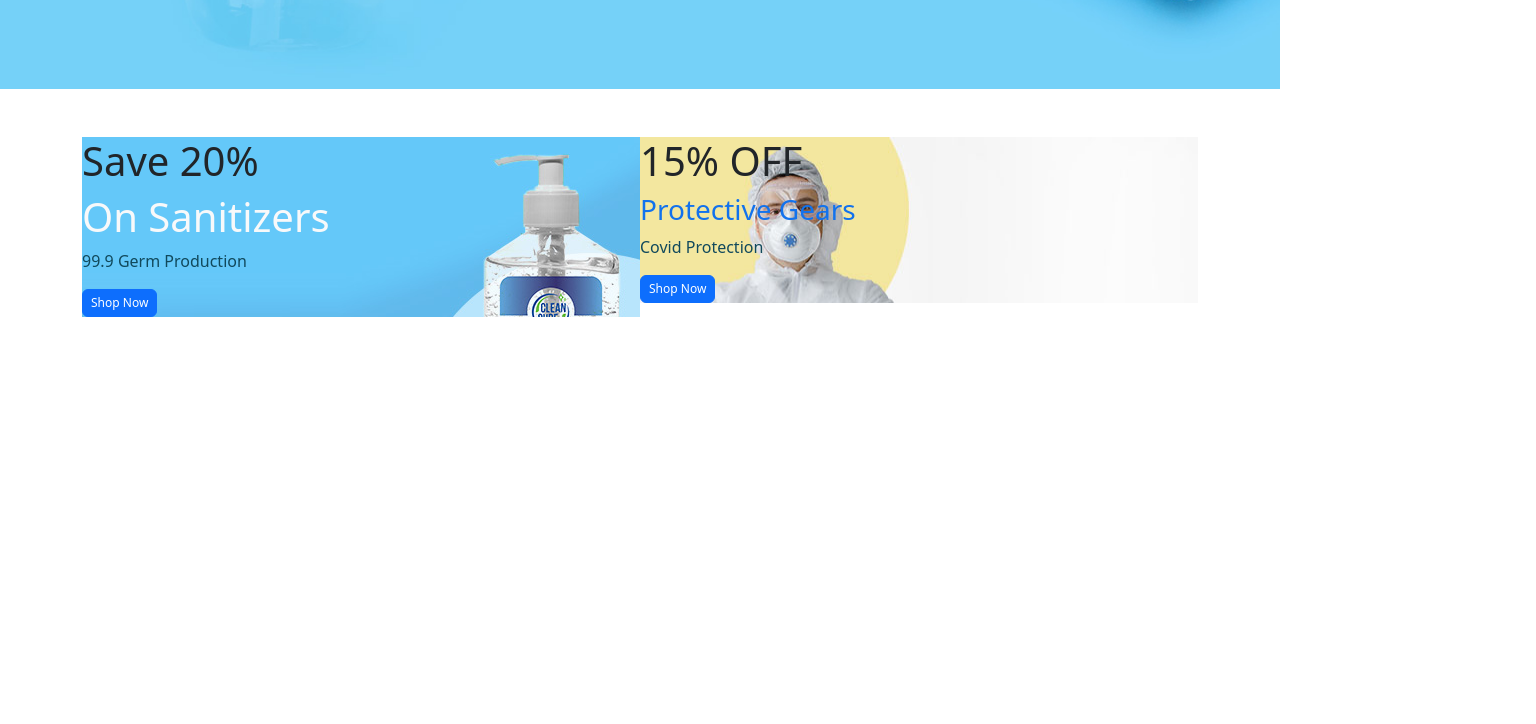
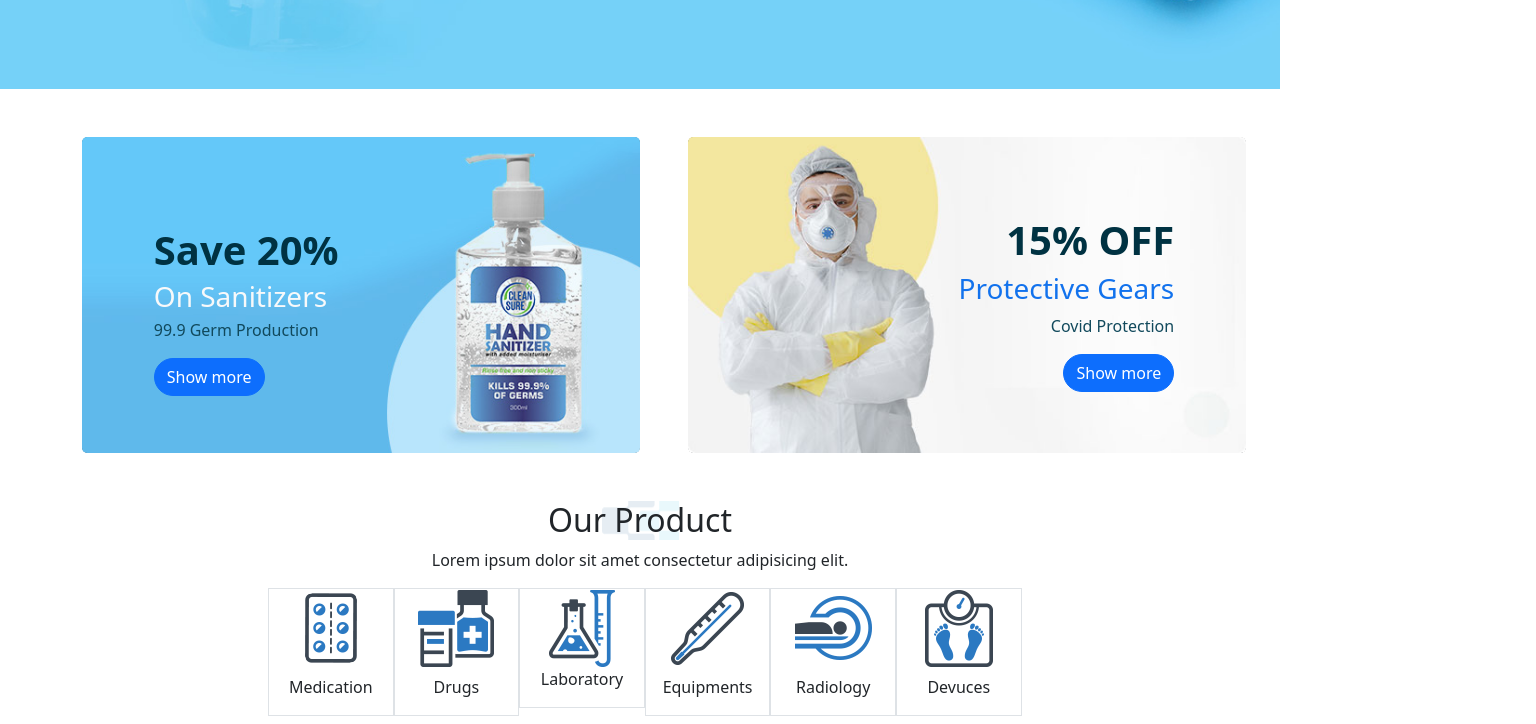
Before and after one commit to Adila-Rifa/Medik-JS-Project, a plain HTML site: page index.html in a window 1280 px wide. Shown: the part 664-1388 px from the top of the page, 1536 px wide, since content can reach past the window. Before the commit the page ends 1029 px from the top, so only its background shows below. Drawn offline with nearby package versions, Linux system fonts and the light colour scheme.

Commit message:
Our product

```diff
--- a/Style.css
+++ b/Style.css
@@ -114,7 +114,7 @@
   background-image: url(images/Back-img/feature-img-1.jpg);
   background-repeat: no-repeat;
   width:50%;
-  height: 200%;
+  height: 100%;
 
 
 }
@@ -122,9 +122,15 @@
   background-image: url(images/Back-img/feature-img-2.jpg);
   background-repeat: no-repeat;
   width:50%;
-  height: 200%;
+  height: 100%;
 }
-
+.w{
+font-weight: bold;
+color:#003242;
+}
+.o{
+  line-height: 100%;
+}
 .h{
  color: #11495c;
 }
@@ -132,3 +138,36 @@
 .e{
   color:#1272ED;
 }
+.t{
+  margin-bottom: 50%;
+  margin-left:10%;
+  margin-top:13%;
+}
+.t1{
+  text-align: right;
+  top:20%;
+  margin-right: 10%;
+}
+.our{
+  width:100%;
+  height: 100%;
+
+  background-image:url(images/Logo-img/leaf.png);
+  background-repeat: no-repeat;
+  background-position: center;
+  background-size: auto;
+}
+.pic{
+  width:10%;
+  height:10%;
+
+
+}
+.pic-div{
+  width:10%;
+  height:10%;
+  text-align:center;
+}
+.yyr{
+  margin-left:20%;
+}
--- a/index.html
+++ b/index.html
@@ -119,31 +119,108 @@
       </div>
     </section>
     <!-- 2nd part -->
-    <section class="d-flex container mt-5 mb-5">
-      <div class="part-1">
-        <div>
-          <h1 class="">Save 20%</h1>
-          <h1 class="text-light">On Sanitizers</h1>
-          <p class="h">99.9 Germ Production</p>
-          <button type="button" class="btn btn-primary"
-        style="--bs-btn-padding-y: .25rem; --bs-btn-padding-x: .5rem; --bs-btn-font-size: .75rem;">
-  Shop Now
-</button>
+    <section class="d-flex  container mt-5 mb-5 gap-lg-5">
+
+      <div class="card col-sm-6 text-bg-dark border-0">
+        <img src="images/Back-img/feature-img-1.jpg" class="card-img" alt="...">
+        <div class="card-img-overlay  t">
+           <h1 class="w">Save 20%</h1>
+           <h1 class="text-light fs-3 text o">On Sanitizers</h1>
+           <p class="h">99.9 Germ Production</p>
+           <button class="btn btn-primary rounded-pill">Show more</button>
         </div>
       </div>
 
-      <div  class="part-2">
-        <div>
-          <h1 class=""> 15% OFF</h1>
-          <h3 class="e">Protective Gears</h3>
-          <p class="h">Covid Protection</p>
-          <button type="button" class="btn btn-primary"
-        style="--bs-btn-padding-y: .25rem; --bs-btn-padding-x: .5rem; --bs-btn-font-size: .75rem;">
-  Shop Now
-</button>
-        </div>
-      </div>
+
+    <div class="card col-sm-6 text-bg-dark border-0">
+   <img src="images/Back-img/feature-img-2.jpg" class="card-img" alt="...">
+   <div class="card-img-overlay t1">
+    <h1 class="card-title w"> 15% OFF</h1>
+    <h3 class="e">Protective Gears</h3>
+    <p class="h">Covid Protection</p>
+    <button class="btn btn-primary rounded-pill">Show more</button>
+   </div>
+     </div>
     </section>
+<!-- our Product -->
+<div class="container text-center  our ">
+  <h2>Our Product</h2>
+</div>
+<p class="text-center">Lorem ipsum dolor sit amet consectetur adipisicing elit. </p>
+
+
+  <section class="container-fluid row mb-2 yyr">
+
+    <div class="border border-1 flex-lg-column align-content-center  pic-div">
+      <img src="images/Our-Products/Catagory/Medication.png" class="img-fluid" alt="">
+      <p class="mt-2">Medication</p>
+    </div>
+    <div class="border border-1 flex-lg-column align-content-center  pic-div">
+      <img src="images/Our-Products/Catagory/Drugs.png" class="img-fluid" alt="">
+      <p class="mt-2">Drugs</p>
+    </div>
+    <div class="border border-1 flex-lg-column align-content-center  pic-div">
+      <img src="images/Our-Products/Catagory/Laboratory.png" class="img-fluid" alt="">
+      <p>Laboratory</p>
+    </div>
+    <div class="border border-1 flex-lg-column align-content-center  pic-div">
+      <img src="images/Our-Products/Catagory/Equipments.png" class="img-fluid" alt="">
+      <p class="mt-2">Equipments</p>
+    </div>
+    <div class="border border-1 flex-lg-column align-content-center  pic-div">
+      <img src="images/Our-Products/Catagory/Radiology.png" class="img-fluid" alt="">
+      <p class="mt-2">Radiology</p>
+    </div>
+    <div class="border border-1 flex-lg-column align-content-center  pic-div">
+      <img src="images/Our-Products/Catagory/Devices.png" class="img-fluid" alt="">
+      <p class="mt-2">Devuces</p>
+    </div>
+  </section>
+
+
+
+
+
+
+
+
+
+
+
+
+
+
+
+
+
+
+
+
+
+
+
+
+
+
+
+
+
+
+
+
+
+
+
+
+
+
+
+
+
+
+
+
+
 
     <script
       src="https://cdn.jsdelivr.net/npm/bootstrap@5.3.2/dist/js/bootstrap.bundle.min.js"
```
Also changed, not shown: card1.html (added).
